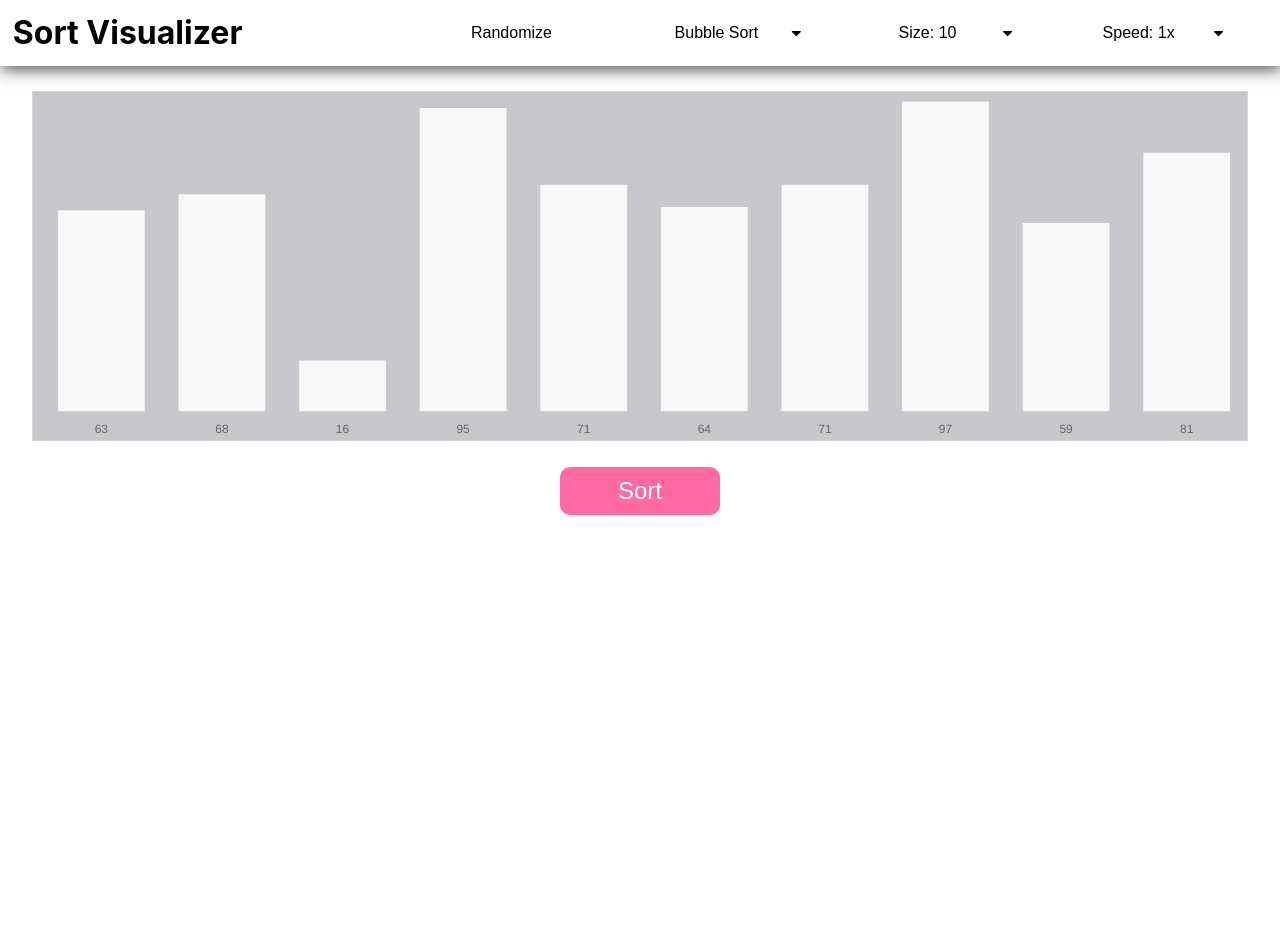
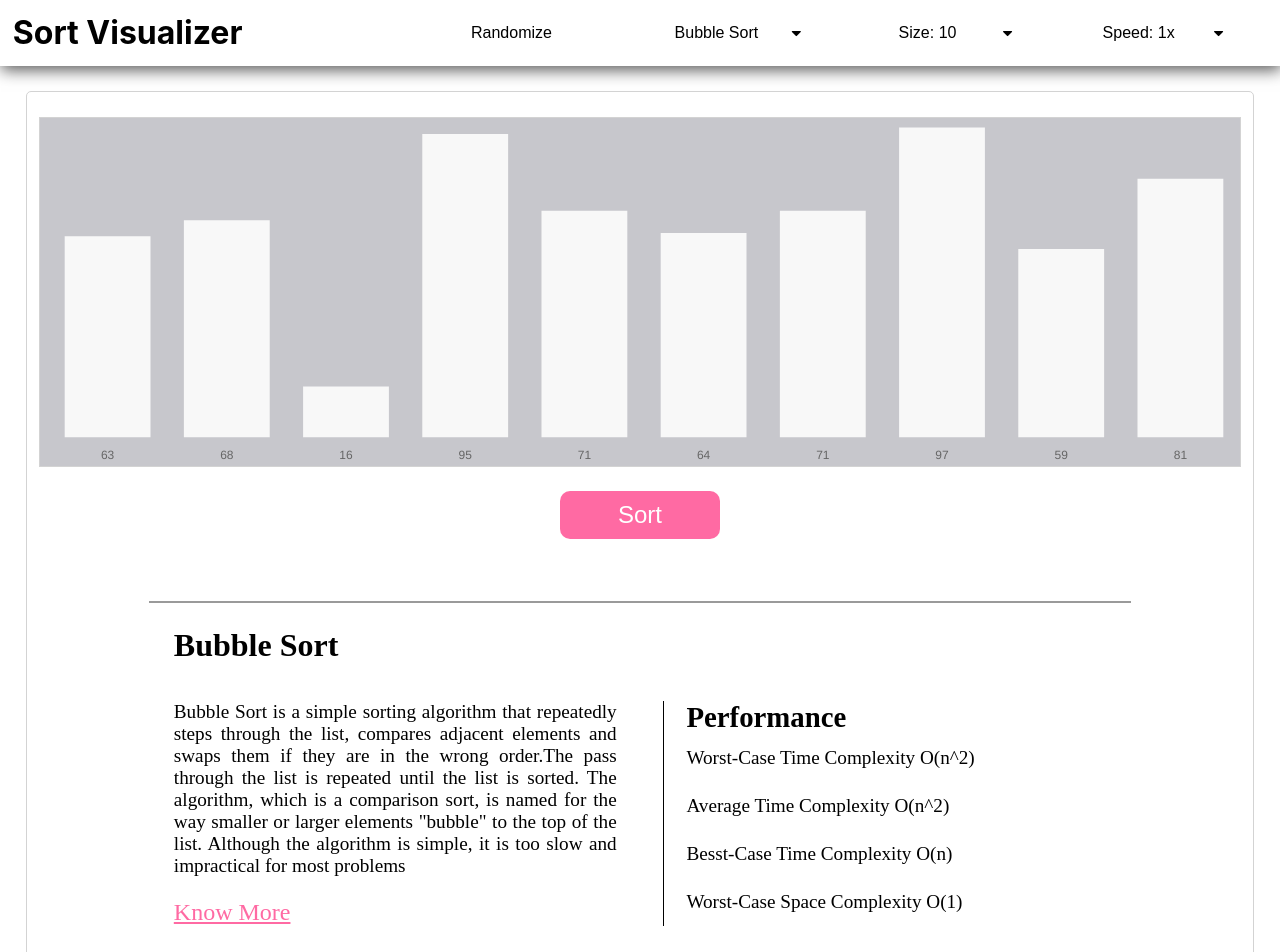
Before and after one commit to Shannu26/react-sorting-visualizer, a React (Create React App) app: page / in a window 1280 px wide. Shown: the top 952 px of the page. Before the commit the page ends 800 px from the top, so only its background shows below. Built offline with nearby package versions, Linux system fonts and the light colour scheme.

Commit message:
Added Descriptions for algorithms

```diff
--- a/src/App.css
+++ b/src/App.css
@@ -8,3 +8,14 @@
 .App {
   text-align: center;
 }
+
+.wrapper {
+  /* background-color: pink; */
+  width: 96%;
+  margin: 0 auto;
+  border: 1px solid lightgray;
+  border-radius: 5px;
+  box-shadow: 0px 2px 0px 0px rgba(159, 156, 156, 0.61);
+  -webkit-box-shadow: 0px 2px 0px 0px rgba(159, 156, 156, 0.61);
+  -moz-box-shadow: 0px 2px 0px 0px rgba(159, 156, 156, 0.61);
+}
--- a/src/App.js
+++ b/src/App.js
@@ -3,6 +3,7 @@ import { useState } from "react";
 import Chart from "./components/Chart/Chart";
 import Button from "./components/Button/Button";
 import Navbar from "./components/Navbar/Navbar";
+import Description from "./components/Description/Description";
 import { useEffect } from "react";
 
 import generateArray from "./helpers/generateArray";
@@ -95,13 +96,21 @@ function App() {
         speed={speed}
         speedChangeHandler={speedChangeHandler}
       />
-      <Chart data={data} currIJ={currIJ} completed={completed} color={color} />
+      <div className="wrapper">
+        <Chart
+          data={data}
+          currIJ={currIJ}
+          completed={completed}
+          color={color}
+        />
         <Button
           btnName="Sort"
           onClickHandler={sortClickHandler}
           isDisabled={isSorting}
           className="sort"
         />
+        <Description algType={algType} />
+      </div>
     </div>
   );
 }
--- a/src/components/Chart/Chart.css
+++ b/src/components/Chart/Chart.css
@@ -1,5 +1,5 @@
 .chart {
-  width: 95%;
+  width: 98%;
   margin: 2% auto;
   height: 350px;
   background-color: rgb(199, 199, 204);
--- /dev/null
+++ b/src/components/Description/Description.css
@@ -0,0 +1,52 @@
+.desc-wrapper {
+  /* background-color: red; */
+  width: 80%;
+  margin: 5% auto;
+  padding: 2%;
+  border-top: 2px solid rgb(154, 154, 154);
+  text-align: justify;
+  font-family: "Times New Roman", Times, serif;
+}
+
+.desc-wrapper h1 {
+  text-align: left;
+}
+
+.description {
+  display: grid;
+  grid-template-columns: 1fr 1fr;
+  grid-gap: 5%;
+  margin-top: 4%;
+  font-size: 1.2rem;
+}
+
+.performance {
+  border-left: 1px solid black;
+  padding-left: 5%;
+}
+
+.performance p {
+  line-height: 2.5;
+}
+
+.url {
+  display: inline-block;
+  margin-top: 5%;
+  font-size: 1.5rem;
+  color: rgba(255, 69, 140, 0.8);
+}
+
+.url:hover {
+  color: rgb(233, 28, 106);
+}
+
+@media (max-width: 1000px) {
+  .description {
+    display: block;
+  }
+  .performance {
+    border: none;
+    padding-left: 0;
+    margin-top: 5%;
+  }
+}
--- /dev/null
+++ b/src/components/Description/Description.js
@@ -0,0 +1,46 @@
+import "./Description.css";
+
+import { algDescriptions } from "../../helpers/algDescription";
+
+const Description = (props) => {
+  let algType = "Bubble Sort";
+  switch (props.algType) {
+    case 0:
+      algType = "Bubble Sort";
+      break;
+    case 1:
+      algType = "Selection Sort";
+      break;
+    case 2:
+      algType = "Insertion Sort";
+      break;
+    default:
+      break;
+  }
+  return (
+    <div className="desc-wrapper">
+      <h1>{algType}</h1>
+      <div className="description">
+        <div className="explanation">
+          <p>{algDescriptions[algType].description}</p>
+          <a
+            href={algDescriptions[algType].url}
+            className="url"
+            target="_window"
+          >
+            Know More
+          </a>
+        </div>
+        <div className="performance">
+          <h2>Performance</h2>
+          <p>{`Worst-Case Time Complexity \t ${algDescriptions[algType].performance.timeComplexity.worst}`}</p>
+          <p>{`Average Time Complexity \t ${algDescriptions[algType].performance.timeComplexity.avg}`}</p>
+          <p>{`Besst-Case Time Complexity \t ${algDescriptions[algType].performance.timeComplexity.best}`}</p>
+          <p>{`Worst-Case Space Complexity \t ${algDescriptions[algType].performance.spaceComplexity}`}</p>
+        </div>
+      </div>
+    </div>
+  );
+};
+
+export default Description;
--- /dev/null
+++ b/src/helpers/algDescription.js
@@ -0,0 +1,41 @@
+export const algDescriptions = {
+  "Bubble Sort": {
+    description:
+      'Bubble Sort is a simple sorting algorithm that repeatedly steps through the list, compares adjacent elements and swaps them if they are in the wrong order.The pass through the list is repeated until the list is sorted. The algorithm, which is a comparison sort, is named for the way smaller or larger elements "bubble" to the top of the list. Although the algorithm is simple, it is too slow and impractical for most problems',
+    performance: {
+      timeComplexity: {
+        worst: "O(n^2)",
+        avg: "O(n^2)",
+        best: "O(n)",
+      },
+      spaceComplexity: "O(1)",
+    },
+    url: "https://en.wikipedia.org/wiki/Bubble_sort",
+  },
+  "Selection Sort": {
+    description:
+      "Selection Sort is an in-place comparison sorting algorithm that divides the input list into two parts: the sublist of items already sorted, which is built up from left to right at the front (left) of the list, and the sublist of items remaining to be sorted that occupy the rest of the list. Initially, the sorted sublist is empty and the unsorted sublist is the entire input list. The algorithm proceeds by finding the smallest element in the unsorted sublist, exchanging (swapping) it with the leftmost unsorted element (putting it in sorted order), and moving the sublist boundaries one element to the right.",
+    performance: {
+      timeComplexity: {
+        worst: "O(n^2)",
+        avg: "O(n^2)",
+        best: "O(n^2)",
+      },
+      spaceComplexity: "O(1)",
+    },
+    url: "https://en.wikipedia.org/wiki/Selection_sort",
+  },
+  "Insertion Sort": {
+    description:
+      "Insertion Sort is a simple sorting algorithm that iterates through an array and at each iteration it removes one element from the array, finds the location it belongs to in the sorted list and inserts it there, repeating until no elements remain in the unsorted list. It is an in-place, stable sorting algorithm that is inefficient on large input arrays but works well for data sets that are almost sorted. It is more efficient in practice compared to other quadratic sorting algorithms like bubble sort and selection sort.",
+    performance: {
+      timeComplexity: {
+        worst: "O(n^2)",
+        avg: "O(n^2)",
+        best: "O(n)",
+      },
+      spaceComplexity: "O(1)",
+    },
+    url: "https://en.wikipedia.org/wiki/Insertion_sort",
+  },
+};
```
Lines whose indentation alone changed are shown as unchanged.
